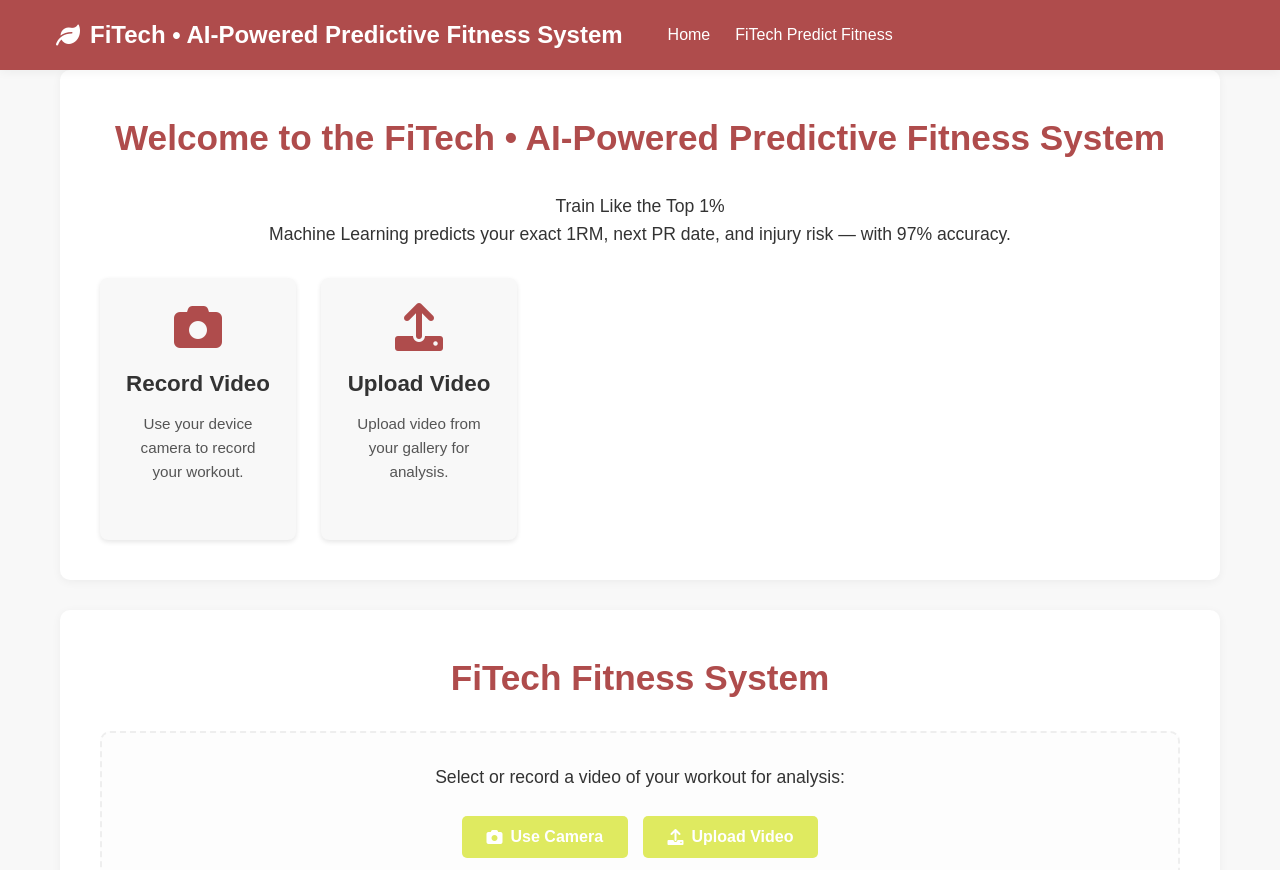
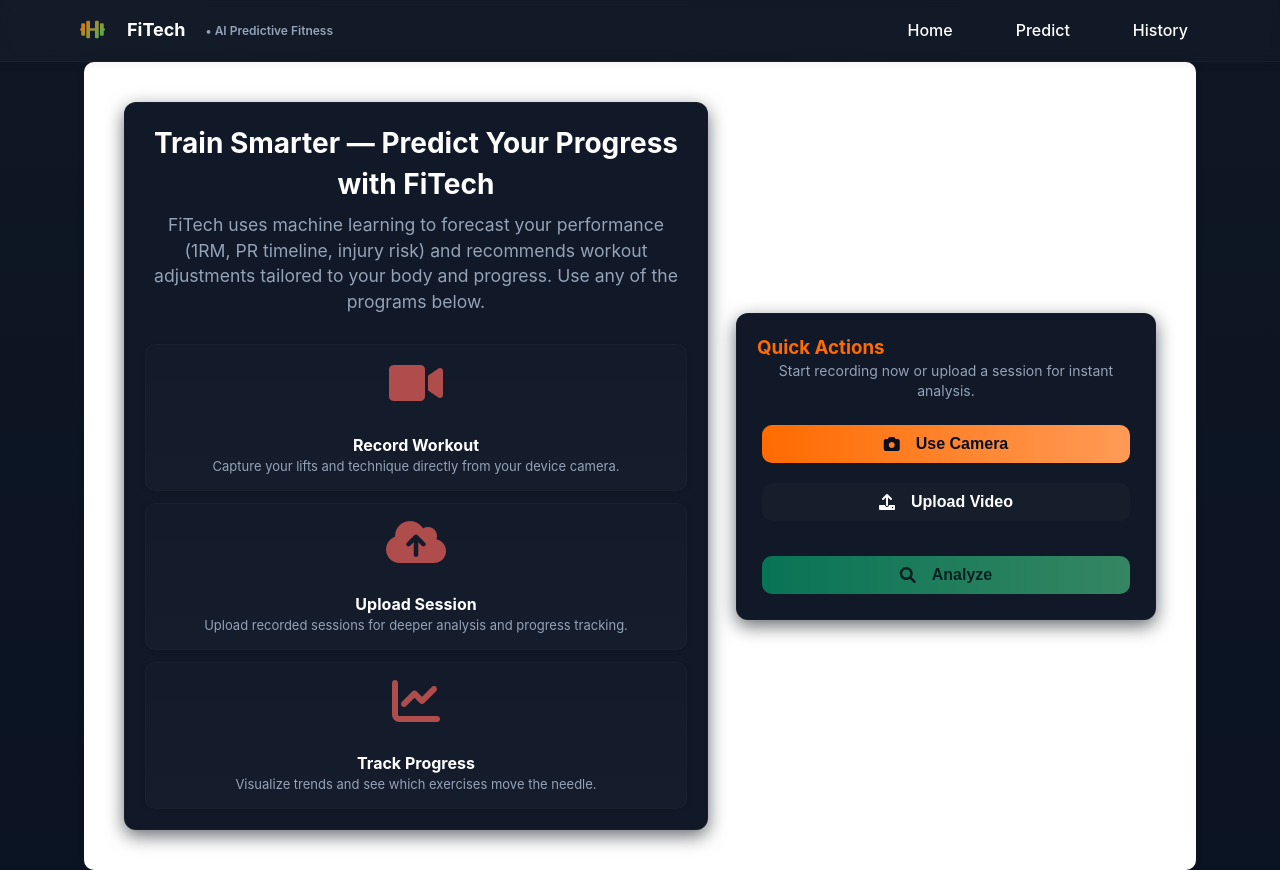
Before and after one commit to tedharbi/FitTech, a website: page public/index.html in a window 1280 px wide. Shown: the top 870 px of the page. Drawn offline with Linux system fonts and the light colour scheme; no server answers.

Commit message:
Update index.html

```diff
--- a/public/index.html
+++ b/public/index.html
@@ -7,17 +7,121 @@
   <title>Home | FiTech • AI-Powered Predictive Fitness System</title>
   <link rel="stylesheet" href="/styles.css" />
   <link rel="stylesheet" href="https://cdnjs.cloudflare.com/ajax/libs/font-awesome/6.0.0-beta3/css/all.min.css">
+
+  <style>
+    :root{
+      --bg: #0f1724;
+      --surface: #111827;
+      --muted: #94a3b8;
+      --accent: #ff6b00;
+      --accent-2: #00d084;
+      --glass: rgba(255,255,255,0.03);
+      --card-radius: 12px;
+      --container-width: 1100px;
+    }
+
+    *{box-sizing:border-box}
+    body{
+      margin:0;
+      font-family: Inter, system-ui, -apple-system, "Segoe UI", Roboto, "Helvetica Neue", Arial;
+      background: linear-gradient(180deg,var(--bg) 0%, #071021 100%);
+      color: #e6eef8;
+      -webkit-font-smoothing:antialiased;
+      -moz-osx-font-smoothing:grayscale;
+      line-height:1.45;
+    }
+
+    .container{
+      width:90%;
+      max-width:var(--container-width);
+      margin:0 auto;
+      padding:20px 0;
+    }
+
+    header{
+      position:sticky;
+      top:0;
+      backdrop-filter: blur(6px);
+      background: linear-gradient(90deg, rgba(255,255,255,0.02), rgba(255,255,255,0.01));
+      border-bottom: 1px solid rgba(255,255,255,0.03);
+      z-index:50;
+    }
+
+    header .container{display:flex;align-items:center;gap:16px;}
+    header h1{font-size:18px;margin:0;display:flex;align-items:center;gap:12px;color:var(--accent);}
+    header h1 .brand-icon{background:linear-gradient(135deg,var(--accent),var(--accent-2));-webkit-background-clip:text;background-clip:text;color:transparent;font-size:20px}
+
+    nav{margin-left:auto}
+    nav ul{list-style:none;margin:0;padding:0;display:flex;gap:14px}
+    nav a{color:var(--muted);text-decoration:none;padding:8px 12px;border-radius:8px;font-weight:600}
+    nav a:hover{color:#fff;background:rgba(255,255,255,0.03)}
+
+    .menu-toggle{display:none;background:transparent;border:none;color:var(--muted);font-size:18px}
+
+    main{padding:28px 0 60px}
+
+    .hero-section{display:grid;grid-template-columns:1fr 420px;gap:28px;align-items:center;margin-bottom:28px}
+    .hero-section h2{font-size:28px;margin:0 0 8px;color:#fff}
+    .hero-section p{color:var(--muted);margin:0 0 18px}
+
+    .hero-card{background:var(--surface);padding:20px;border-radius:var(--card-radius);box-shadow: 0 6px 18px rgba(3,10,18,0.6);border:1px solid rgba(255,255,255,0.02)}
+
+    .feature-grid{display:flex;flex-direction:column;gap:12px}
+    .feature-card{display:flex;align-items:center;gap:12px;padding:14px;border-radius:10px;background:linear-gradient(180deg, rgba(255,255,255,0.01), rgba(255,255,255,0.02));border:1px solid rgba(255,255,255,0.02);cursor:pointer}
+    .feature-card i{font-size:20px;color:var(--accent)}
+    .feature-card h3{margin:0;color:#fff;font-size:16px}
+    .feature-card p{margin:0;color:var(--muted);font-size:13px}
+
+    .upload-area{margin-top:16px;padding:18px;border-radius:var(--card-radius);background:var(--glass);border:1px solid rgba(255,255,255,0.03)}
+
+    .btn{display:inline-flex;align-items:center;gap:8px;padding:10px 14px;border-radius:10px;border:1px solid rgba(255,255,255,0.03);background:transparent;color:var(--muted);cursor:pointer}
+    .btn:disabled{opacity:0.5;cursor:not-allowed}
+    .primary-btn{background:linear-gradient(90deg,var(--accent),#ff9b57);color:#071021;border:none}
+    .success-btn{background:linear-gradient(90deg,var(--accent-2),#5af39e);color:#04281a;border:none}
+    .share-btn{background:transparent;color:var(--muted);border:1px dashed rgba(255,255,255,0.04)}
+
+    .image-preview-container{margin-top:14px;display:flex;flex-direction:column;align-items:center;gap:10px}
+    #imagePreview{max-width:100%;max-height:380px;border-radius:8px;border:1px solid rgba(255,255,255,0.03);display:none}
+    #videoPreview{max-width:100%;border-radius:8px;display:none}
+    #previewPlaceholder{color:var(--muted);padding:50px 10px;border-radius:8px;background:rgba(0,0,0,0.12);width:100%;text-align:center}
+
+    .results-area{margin-top:20px;padding:16px;border-radius:12px;background:linear-gradient(180deg, rgba(0,0,0,0.15), rgba(255,255,255,0.02));border:1px solid rgba(255,255,255,0.02)}
+    .result-item{margin-bottom:8px}
+    .result-item strong{color:#fff}
+    .result-description p{color:var(--muted)}
+
+    .history-section{margin-top:30px}
+    .history-list{display:flex;flex-direction:column;gap:12px}
+    .history-item{background:linear-gradient(180deg, rgba(255,255,255,0.01), rgba(255,255,255,0.02));padding:12px;border-radius:10px;border:1px solid rgba(255,255,255,0.02)}
+    .history-item .history-item-header{display:flex;justify-content:space-between;align-items:center}
+
+    footer{padding:24px 0;border-top:1px solid rgba(255,255,255,0.02);margin-top:36px;text-align:center;color:var(--muted)}
+
+    /* Responsive */
+    @media (max-width:900px){
+      .hero-section{grid-template-columns:1fr;}
+      nav{display:none}
+      .menu-toggle{display:inline-flex;margin-left:auto}
+    }
+  </style>
 </head>
 
 <body>
   <header>
     <div class="container">
       <button class="menu-toggle"><i class="fas fa-bars"></i></button>
-      <a style="color: #fff;text-decoration: none;" href="/"><h1><i class="fas fa-leaf"></i> FiTech • AI-Powered Predictive Fitness System</h1></a>
+      <a style="color: #fff;text-decoration: none;display:flex;align-items:center;gap:12px;" href="/">
+        <h1>
+          <span class="brand-icon"><i class="fas fa-dumbbell"></i></span>
+          <span style="color:#fff; font-weight:700;">FiTech</span>
+          <small style="color:var(--muted); font-weight:600; font-size:12px; margin-left:8px;">• AI Predictive Fitness</small>
+        </h1>
+      </a>
       <nav>
         <ul id="navMenu">
           <li><a href="#" data-target="home">Home</a></li>
-          <li><a href="#" data-target="detect">FiTech Predict Fitness</a></li>
+          <li><a href="#" data-target="detect">Predict</a></li>
+          <li><a href="#" data-target="history">History</a></li>
         </ul>
       </nav>
     </div>
@@ -25,53 +129,69 @@
 
   <main class="container">
     <section id="home" class="hero-section">
-      <h2>Welcome to the FiTech • AI-Powered Predictive Fitness System</h2>
-      <p>Train Like the Top 1%</br>
-        Machine Learning predicts your <span class="text-purple-400">exact 1RM</span>,
-        <span class="text-pink-400">next PR date</span>, and
-        <span class="text-cyan-400">injury risk</span> — with 97% accuracy.</p>
+      <div class="hero-card">
+        <h2>Train Smarter — Predict Your Progress with FiTech</h2>
+        <p>FiTech uses machine learning to forecast your performance (1RM, PR timeline, injury risk) and recommends workout adjustments tailored to your body and progress. Use any of the programs below.</p>
+
         <div class="feature-grid">
           <div class="feature-card" data-target="detect" data-action="capture">
-          <i class="fas fa-camera"></i>
-          <h3>Record Video</h3>
-          <p>Use your device camera to record your workout.</p>
+            <i class="fas fa-video"></i>
+            <div>
+              <h3>Record Workout</h3>
+              <p>Capture your lifts and technique directly from your device camera.</p>
             </div>
+          </div>
+
           <div class="feature-card" data-target="detect" data-action="upload">
-          <i class="fas fa-upload"></i>
-          <h3>Upload Video</h3>
-          <p>Upload video from your gallery for analysis.</p>
+            <i class="fas fa-cloud-upload-alt"></i>
+            <div>
+              <h3>Upload Session</h3>
+              <p>Upload recorded sessions for deeper analysis and progress tracking.</p>
             </div>
+          </div>
+
+          <div class="feature-card" data-target="history">
+            <i class="fas fa-chart-line"></i>
+            <div>
+              <h3>Track Progress</h3>
+              <p>Visualize trends and see which exercises move the needle.</p>
+            </div>
+          </div>
+        </div>
+      </div>
+
+      <div class="hero-card">
+        <h3 style="margin-top:0;color:var(--accent);">Quick Actions</h3>
+        <p style="color:var(--muted);font-size:14px;margin-top:0;">Start recording now or upload a session for instant analysis.</p>
+        <div style="display:flex;flex-direction:column;gap:10px;margin-top:12px">
+          <button id="startCameraBtn" class="btn primary-btn"><i class="fas fa-camera"></i> Use Camera</button>
+          <button id="uploadBtn" class="btn" style="background:rgba(255,255,255,0.02);color:#fff;border:none;"><i class="fas fa-upload"></i> Upload Video</button>
+          <button id="analyzeImageBtn" class="btn success-btn" disabled><i class="fas fa-search"></i> Analyze</button>
         </div>
       </div>
 
     </section>
 
     <section id="detect" class="detection-section">
-      <h2>FiTech Fitness System</h2>
+      <h2 style="color:#fff">FiTech Fitness System</h2>
+
       <div class="upload-area">
-        <p>Select or record a video of your workout for analysis:</p>
+        <p style="color:var(--muted)">Select or record a video of your workout for analysis:</p>
         <input type="file" id="imageInput" accept="image/jpeg,image/jpg,image/png,image/webp">
-        <button id="startCameraBtn" class="btn primary-btn"><i class="fas fa-camera"></i> Use Camera</button>
-        <button id="uploadBtn" class="btn primary-btn"><i class="fas fa-upload"></i> Upload Video</button>
 
-        <!-- Inside <body> -->
         <div class="image-preview-container">
           <div id="loadingSpinner" class="spinner-container" style="display: none;">
             <svg xmlns="http://www.w3.org/2000/svg" viewBox="0 0 200 200"><linearGradient id="a12"><stop offset="0" stop-color="#28A745" stop-opacity="0"></stop><stop offset="1" stop-color="#28A745"></stop></linearGradient><circle fill="none" stroke="url(#a12)" stroke-width="15" stroke-linecap="round" stroke-dasharray="0 44 0 44 0 44 0 44 0 360" cx="100" cy="100" r="70" transform-origin="center"><animateTransform type="rotate" attributeName="transform" calcMode="discrete" dur="2" values="360;324;288;252;216;180;144;108;72;36" repeatCount="indefinite"></animateTransform></circle></svg>
-          <!-- <img src="https://www.svgbackgrounds.com/svg/preloaders/spinning-dots.svg" alt="Loading..."
-            class="spinner-img"> -->
             <p>Analyzing...</p>
           </div>
+
           <video id="videoPreview" autoplay playsinline style="display:none"></video>
           <img id="imagePreview">
           <p id="previewPlaceholder">No video selected</p>
-          <button id="captureBtn" class="btn" style="display:none;"><i class="fas fa-circle"
-              style="margin: 0!important;"></i></button>
+          <button id="captureBtn" class="btn" style="display:none;"><i class="fas fa-circle" style="margin: 0!important;"></i></button>
         </div>
 
-
-        <button id="analyzeImageBtn" class="btn success-btn" disabled><i class="fas fa-search"></i> Analyze
-          Video</button>
+        <button id="analyzeImageBtn" class="btn success-btn" disabled style="margin-top:12px"><i class="fas fa-search"></i> Analyze Video</button>
       </div>
 
       <div id="resultsSection" class="results-area" style="display:none;">
@@ -105,10 +225,11 @@
       </div>
 
     </section>
+
     <section id="history" class="history-section">
       <h2>Previous Workouts</h2>
       <div id="historyList" class="history-list"></div>
-      <p id="noHistoryMessage" style="display:none; text-align:center;">No previous workouts found.</p>
+      <p id="noHistoryMessage" style="display:none; text-align:center; color:var(--muted)">No previous workouts found.</p>
     </section>
     <button id="loadMoreBtn" class="btn" style="display: none; margin: 20px auto 0;">Show More</button>
 
@@ -121,11 +242,12 @@
   </footer>
 
   <!-- Fullscreen image modal -->
-  <div id="imageModal" class="modal"
-    style="display:none; position:fixed; top:0; left:0; width:100%; height:100%; background:rgba(0,0,0,0.9); z-index:9999; justify-content:center; align-items:center;">
+  <div id="imageModal" class="modal" style="display:none; position:fixed; top:0; left:0; width:100%; height:100%; background:rgba(0,0,0,0.9); z-index:9999; justify-content:center; align-items:center;">
     <img id="modalImg" src="" style="object-fit: contain;object-position: center;width:100%; max-height:90%;">
   </div>
+
   <script src="script.js"></script>
+
 <script>
     document.addEventListener("DOMContentLoaded", function () {
       // Smooth scroll for internal nav on same page
@@ -146,14 +268,12 @@
         });
       });
 
-      // If URL contains hash (e.g. /home/#history), scroll to it smoothly
       const hash = window.location.hash;
       if (hash) {
         const sectionId = hash.substring(1); // remove the '#' character
         const targetSection = document.getElementById(sectionId);
 
         if (targetSection) {
-          // Use setTimeout to delay scroll until after initial render
           setTimeout(() => {
             targetSection.scrollIntoView({ behavior: "smooth", block: "start" });
           }, 100);
@@ -162,6 +282,7 @@
     });
 
   </script>
+
   <script>
     document.querySelectorAll('.feature-card').forEach(card => {
       card.addEventListener('click', () => {
@@ -173,7 +294,6 @@
           targetSection.scrollIntoView({ behavior: 'smooth', block: 'start' });
         }
 
-        // Trigger specific actions based on data-action
         if (actionType === 'capture') {
           document.getElementById('startCameraBtn').click();
         } else if (actionType === 'upload') {
@@ -190,7 +310,6 @@
 
   </script>
 
-  <!-- Inside <script type="module"> -->
   <script type="module">
     const imageInput = document.getElementById('imageInput');
     const placeholder = document.getElementById('previewPlaceholder');
@@ -411,17 +530,14 @@
       }
     }
 
-    // Initial load
     document.addEventListener('DOMContentLoaded', () => {
       loadNextPage();
     });
 
-    // Load more click
     loadMoreBtn.addEventListener('click', () => {
       loadNextPage();
     });
 
-    // Fullscreen image viewer
     const modal = document.getElementById('imageModal');
     const modalImg = document.getElementById('modalImg');
     window.openFullscreen = function (src) {
@@ -433,7 +549,6 @@
       modalImg.src = '';
     });
 
-    // 🔁 Dynamic injection for new analysis
     window.appendToHistory = function (entry) {
       // Create the item DOM and inject to top
       if (loadedList.some(item => item.id === entry.id)) {
@@ -482,5 +597,4 @@
   </script>
 
 </body>
-
 </html>
```
Lines whose indentation alone changed are shown as unchanged.
